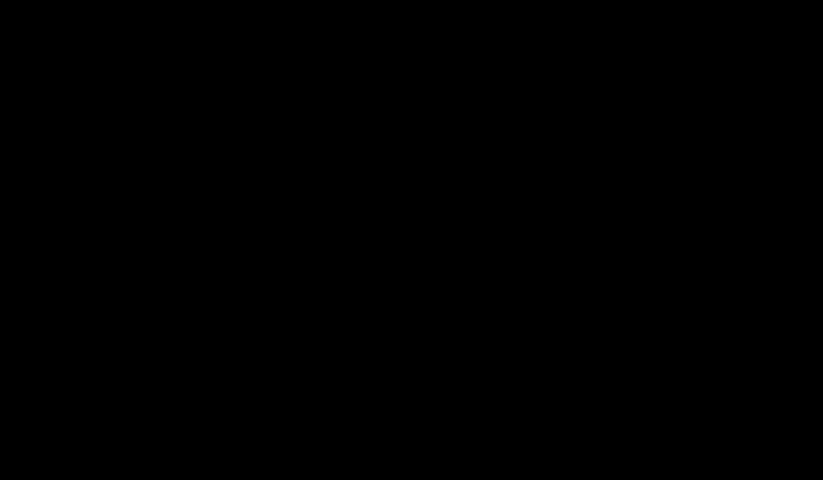
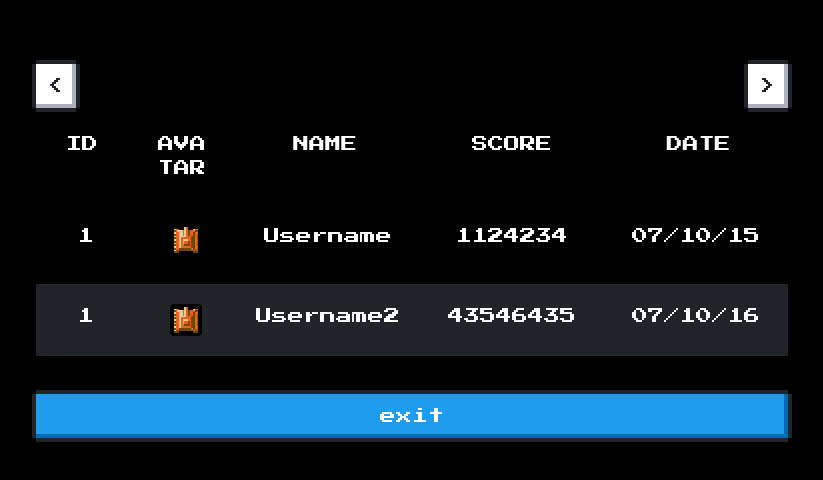
Before and after one commit to 5dev-team/BattleCity, a React (Vite) app in the folder packages/client/: page /leaderboard in a window 1280 px wide. Before the commit this address had no page. Shown: the part 164-644 px from the top of the page, without its empty margins (228-1051 px from the left). Built offline with nearby package versions, Linux system fonts and the light colour scheme.

Commit message:
refactor: leaderboard layout

```diff
--- a/packages/client/src/App.tsx
+++ b/packages/client/src/App.tsx
@@ -9,7 +9,7 @@ const App: React.FC = () => {
       <Routes>
         <Route path='/sign-in' element={<SignIn />} />
         // TODO: change path before commit
-        <Route path='/' element={<LeaderBoard />} />
+        <Route path='/leaderboard' element={<LeaderBoard />} />
       </Routes>
     </Router>
   )
--- a/packages/client/src/components/UI/avatar/avatar.module.scss
+++ /dev/null
@@ -1,4 +0,0 @@
-.avatar {
-  max-width: 50px;
-  max-height: 50px;
-}
--- a/packages/client/src/components/UI/avatar/index.ts
+++ /dev/null
@@ -1,3 +0,0 @@
-import Avatar from './avatar'
-
-export default Avatar
--- /dev/null
+++ b/packages/client/src/components/UI/nes-avatar/index.ts
@@ -0,0 +1,3 @@
+import NesAvatar from './nes-avatar'
+
+export default NesAvatar
--- /dev/null
+++ b/packages/client/src/components/UI/nes-avatar/nes-avatar.module.scss
@@ -0,0 +1,4 @@
+.avatar {
+  max-width: 32px;
+  max-height: 32px;
+}
--- a/packages/client/src/components/UI/avatar/avatar.tsx
+++ b/packages/client/src/components/UI/nes-avatar/nes-avatar.tsx
@@ -1,5 +1,5 @@
 import React, { ButtonHTMLAttributes } from 'react'
-import styles from './avatar.module.scss'
+import styles from './nes-avatar.module.scss'
 
 interface IAvatar extends ButtonHTMLAttributes<HTMLImageElement> {
   size?: 'small' | 'medium' | 'large'
@@ -8,7 +8,7 @@ interface IAvatar extends ButtonHTMLAttributes<HTMLImageElement> {
   rounded?: boolean
 }
 
-const Avatar: React.FC<IAvatar> = ({ image, alt, size, rounded, ...props }) => {
+const NesAvatar: React.FC<IAvatar> = ({ image, alt, size, rounded }) => {
   const avatarMock = 'https://userstock.io/data/wp-content/uploads/2017/07/pexels-photo-218721-1024x1024.jpeg'
 
   return (
@@ -22,4 +22,4 @@ const Avatar: React.FC<IAvatar> = ({ image, alt, size, rounded, ...props }) => {
 }
 
 
-export default Avatar
+export default NesAvatar
--- a/packages/client/src/pages/leaderboard/leaderboard.module.scss
+++ b/packages/client/src/pages/leaderboard/leaderboard.module.scss
@@ -14,7 +14,7 @@
 
 .table {
   display: grid;
-  grid-template-columns: 100px repeat(4, minmax(150px, 1fr));
+  grid-template-columns: 100px 100px repeat(3, minmax(150px, 1fr));
 
   &__header {
 
@@ -28,8 +28,8 @@
   &__row {
     grid-column: 1 / -1;
     display: grid;
-    grid-template-columns: 100px repeat(4, minmax(150px, 1fr));
-    margin: 0;
+    grid-template-columns: 100px 100px repeat(3, minmax(150px, 1fr));
+    margin: 4px;
     padding: 0;
     border: none;
   }
--- a/packages/client/src/pages/leaderboard/leaderboard.tsx
+++ b/packages/client/src/pages/leaderboard/leaderboard.tsx
@@ -1,24 +1,29 @@
 import React from 'react'
 import styles from './leaderboard.module.scss'
 import NesButton from '../../components/UI/nes-button'
-import Avatar from '../../components/UI/avatar'
+import NesAvatar from '../../components/UI/nes-avatar'
+import avatarPlaceholder from '../../assets/avatarPlaceholder.png'
+import { useNavigate } from 'react-router-dom'
 
 const LeaderBoard: React.FC = () => {
 
-  const avatarMock = 'https://userstock.io/data/wp-content/uploads/2017/07/pexels-photo-218721-1024x1024.jpeg'
+  const loadNextPage = () => {
+    console.log('load next page')
+  }
+  const loadPrevPage = () => {
+    console.log('load prev page')
+  }
 
-  const loadMore = () => {
-    console.log('load more')
-  }
+  const navigate = useNavigate();
 
   return (
     <div className={styles['leaderboard']}>
       <div className={styles['leaderboard__container']}>
         <div className={`${styles['control-wrapper']} ${styles['control-page-buttons']}`}>
-          <NesButton onClick={loadMore}>
+          <NesButton onClick={loadPrevPage}>
             &lt;
           </NesButton>
-          <NesButton onClick={loadMore}>
+          <NesButton onClick={loadNextPage}>
             &gt;
           </NesButton>
         </div>
@@ -32,8 +37,9 @@ const LeaderBoard: React.FC = () => {
 
           <div className={styles['table__row']}>
             <div className={`${styles['table__col']} ${styles['table__col--second-color']}`}>1</div>
-            <div className={`${styles['table__col']} ${styles['table__col--second-color']} ${styles['avatar-col']}`}>
-              <Avatar image={avatarMock} size={'large'} alt={'аватар пользователя Username'} />
+            <div
+              className={`${styles['table__col']} ${styles['table__col--second-color']} ${styles['nes-avatar-col']}`}>
+              <NesAvatar image={avatarPlaceholder} size={'large'} alt={'аватар пользователя Username'} />
             </div>
             <div className={`${styles['table__col']} ${styles['table__col--second-color']}`}>Username</div>
             <div className={`${styles['table__col']} ${styles['table__col--second-color']}`}>1124234</div>
@@ -42,7 +48,7 @@ const LeaderBoard: React.FC = () => {
           <div className={`${styles['table__row']} nes-container is-dark`}>
             <div className={`${styles['table__col']} ${styles['table__col--second-color']}`}>1</div>
             <div className={`${styles['table__col']} ${styles['table__col--second-color']}`}>
-              <Avatar image={avatarMock} size={'large'} alt={'аватар пользователя Username2'} />
+              <NesAvatar image={avatarPlaceholder} size={'large'} alt={'аватар пользователя Username2'} />
             </div>
             <div className={`${styles['table__col']} ${styles['table__col--second-color']}`}>Username2</div>
             <div className={`${styles['table__col']} ${styles['table__col--second-color']}`}>43546435</div>
@@ -50,14 +56,14 @@ const LeaderBoard: React.FC = () => {
           </div>
         </div>
         <div className={styles['control-wrapper']}>
-          <NesButton onClick={loadMore} variant='primary' fullWidth>
-            exit
-          </NesButton>
+            <NesButton variant='primary' fullWidth onClick={() => navigate('/')}>
+              exit
+            </NesButton>
         </div>
-      </div>
+    </div>
 
-    </div>
-  )
+</div>
+)
 }
 
 export default LeaderBoard
```
Also changed, not shown: packages/client/src/assets/avatarPlaceholder.png (added).
